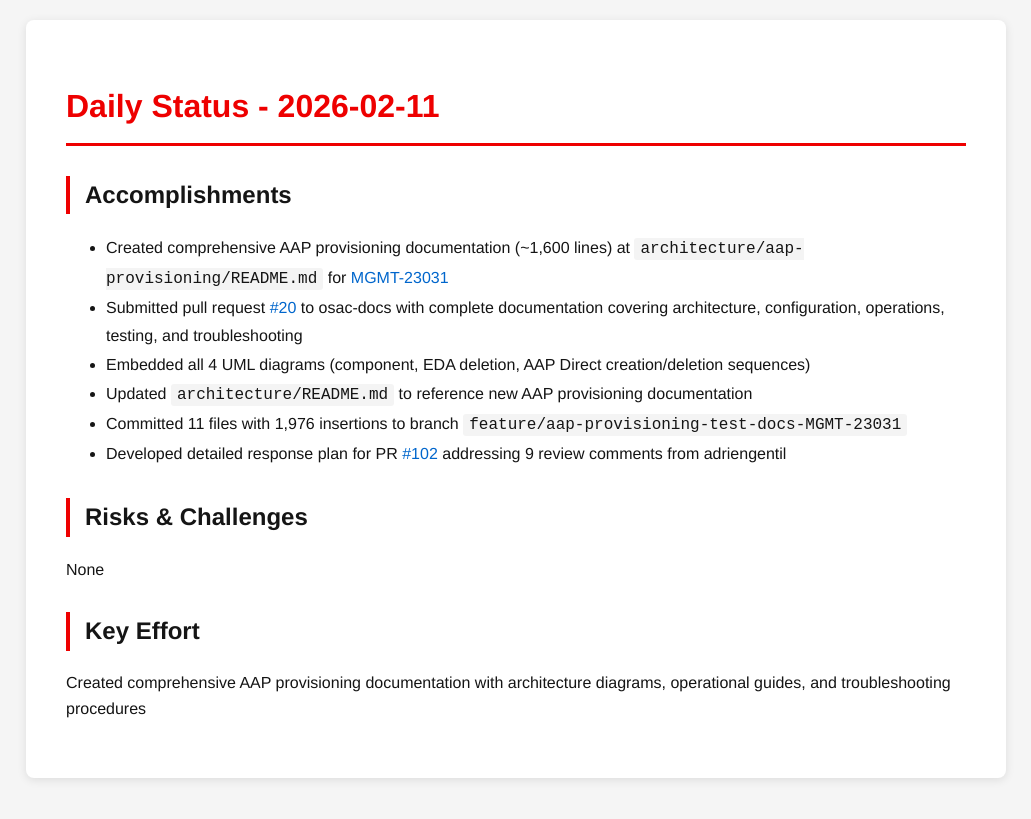
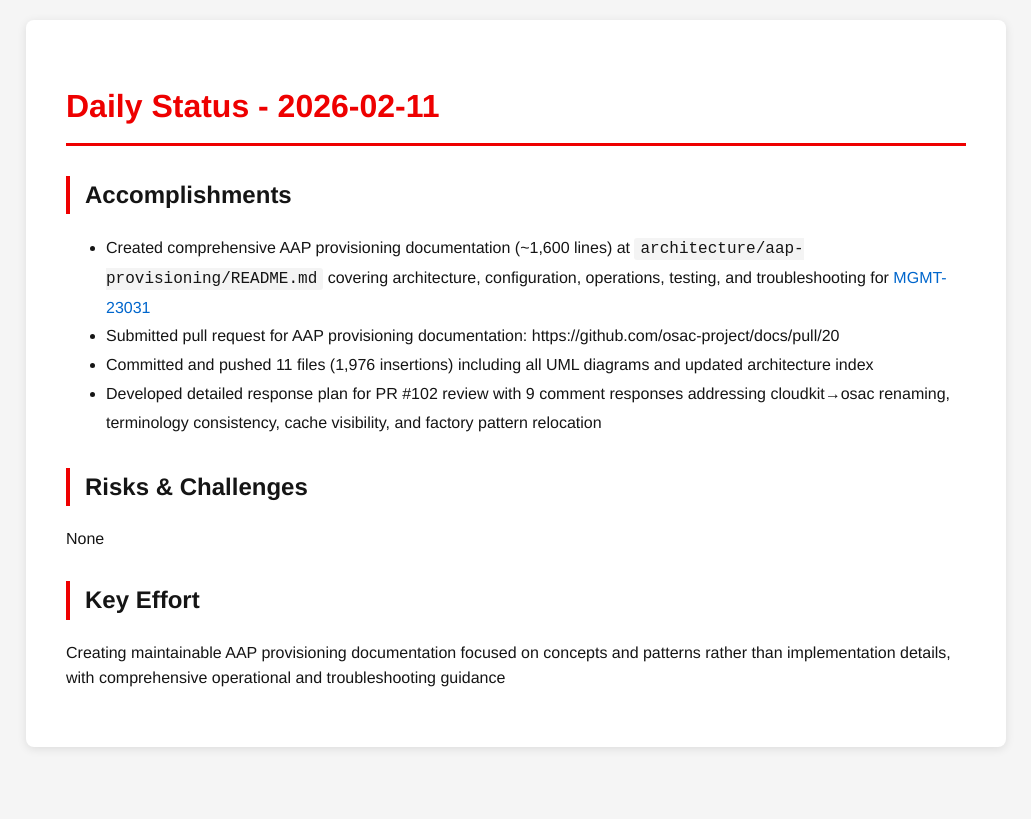
Before and after one commit to tzvatot/daily-status, a Jekyll site: the page built from 2026-02-11.md, in a window 1280 px wide. Shown: the top 819 px of the page, without its empty margins (124-1155 px from the left). Built offline with Jekyll 4.4.1, drawn with Linux system fonts in a browser that asks for light colours.

Commit message:
Daily status update - 2026-02-11

```diff
--- a/2026-02-11.md
+++ b/2026-02-11.md
@@ -7,15 +7,13 @@ date: 2026-02-11
 # Daily Status - 2026-02-11
 
 ## Accomplishments
-- Created comprehensive AAP provisioning documentation (~1,600 lines) at `architecture/aap-provisioning/README.md` for [MGMT-23031](https://issues.redhat.com/browse/MGMT-23031)
-- Submitted pull request [#20](https://github.com/osac-project/docs/pull/20) to osac-docs with complete documentation covering architecture, configuration, operations, testing, and troubleshooting
-- Embedded all 4 UML diagrams (component, EDA deletion, AAP Direct creation/deletion sequences)
-- Updated `architecture/README.md` to reference new AAP provisioning documentation
-- Committed 11 files with 1,976 insertions to branch `feature/aap-provisioning-test-docs-MGMT-23031`
-- Developed detailed response plan for PR [#102](https://github.com/osac-project/pull/102) addressing 9 review comments from adriengentil
+- Created comprehensive AAP provisioning documentation (~1,600 lines) at `architecture/aap-provisioning/README.md` covering architecture, configuration, operations, testing, and troubleshooting for [MGMT-23031](https://issues.redhat.com/browse/MGMT-23031)
+- Submitted pull request for AAP provisioning documentation: https://github.com/osac-project/docs/pull/20
+- Committed and pushed 11 files (1,976 insertions) including all UML diagrams and updated architecture index
+- Developed detailed response plan for PR #102 review with 9 comment responses addressing cloudkit→osac renaming, terminology consistency, cache visibility, and factory pattern relocation
 
 ## Risks & Challenges
 None
 
 ## Key Effort
-Created comprehensive AAP provisioning documentation with architecture diagrams, operational guides, and troubleshooting procedures
+Creating maintainable AAP provisioning documentation focused on concepts and patterns rather than implementation details, with comprehensive operational and troubleshooting guidance
```
